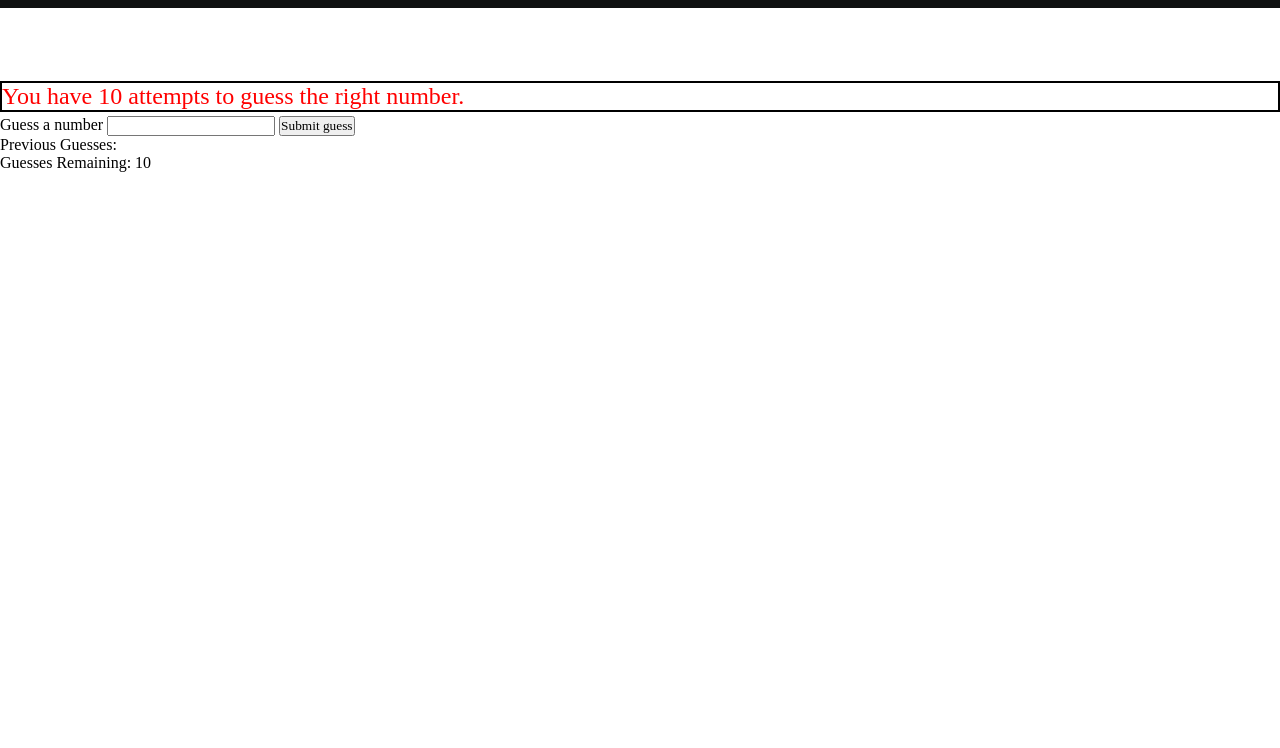
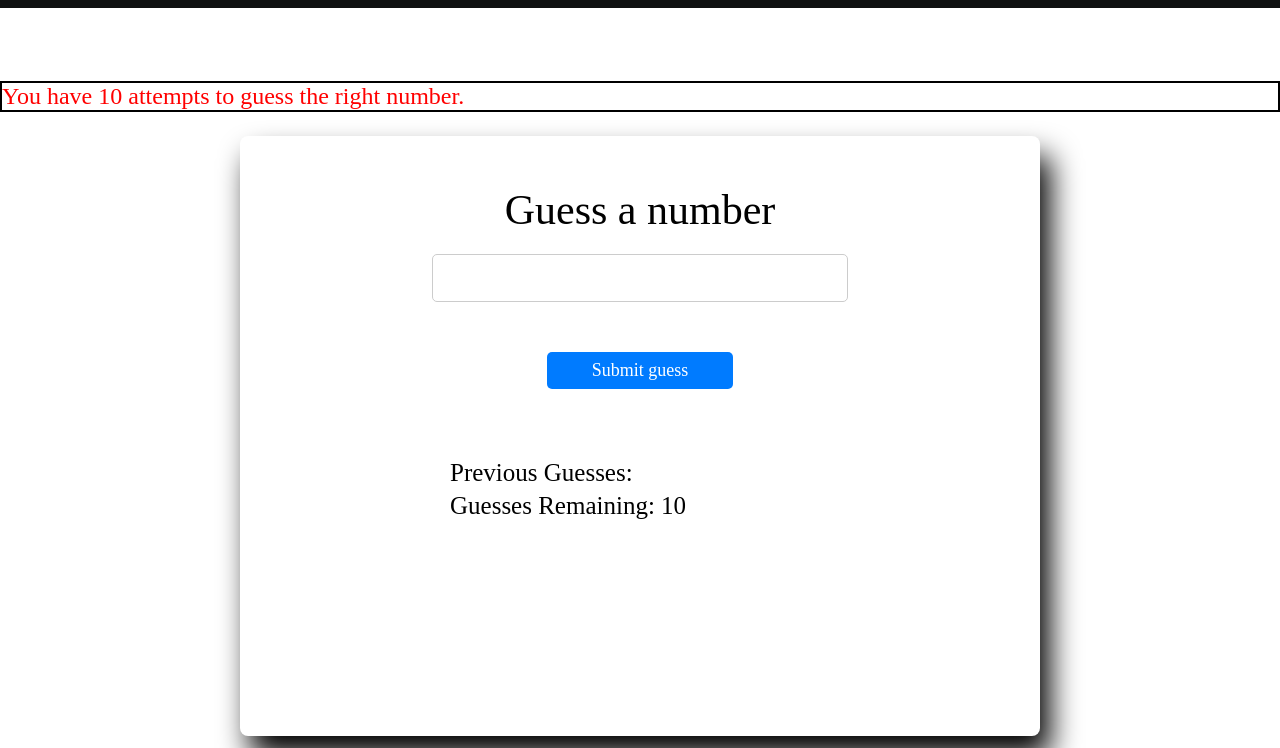
Before and after one commit to harshitverma2103/number-guess-game, a plain HTML site: page index.html in a window 1280 px wide. Shown: the part 52-800 px from the top of the page. Drawn offline with Linux system fonts and the light colour scheme.

Commit message:
style form

```diff
--- a/style.css
+++ b/style.css
@@ -24,3 +24,58 @@
     font-size: 24px;
     color: blue;
 }
+
+#wrapper {
+    width: 800px;
+    height: 600px;
+    margin: auto;
+    background-color: #fff;
+    padding: 50px;
+    border-radius: 8px;
+    box-shadow: 10px 20px 30px;
+    margin-top: 20px;
+}
+
+.form {
+    display: flex;
+    flex-direction: column;
+    align-items: center;
+    cursor: pointer;
+}
+
+#guess {
+    font-size: 42px;
+}
+
+.guessField {
+    margin-top: 20px;
+    padding: 15px 125px;
+    border-radius: 5px;
+    border: 1px solid #ccc;
+}
+
+.guessSubmit {
+    padding: 8px 45px;
+    margin-top: 50px;
+    border: none;
+    border-radius: 5px;
+    background-color: #007bff;
+    color: #fff;
+    cursor: pointer;
+    transition: background-color 0.3s ease;
+    font-size: large;
+}
+
+.guessSubmit:hover {
+    background-color: #0056b3;
+}
+
+.resultParas {
+    margin-top: 50px;
+    padding: 15px 160px;
+}
+
+.resultParas p {
+    margin: 5px 0;
+    font-size: 25px;
+}
```
